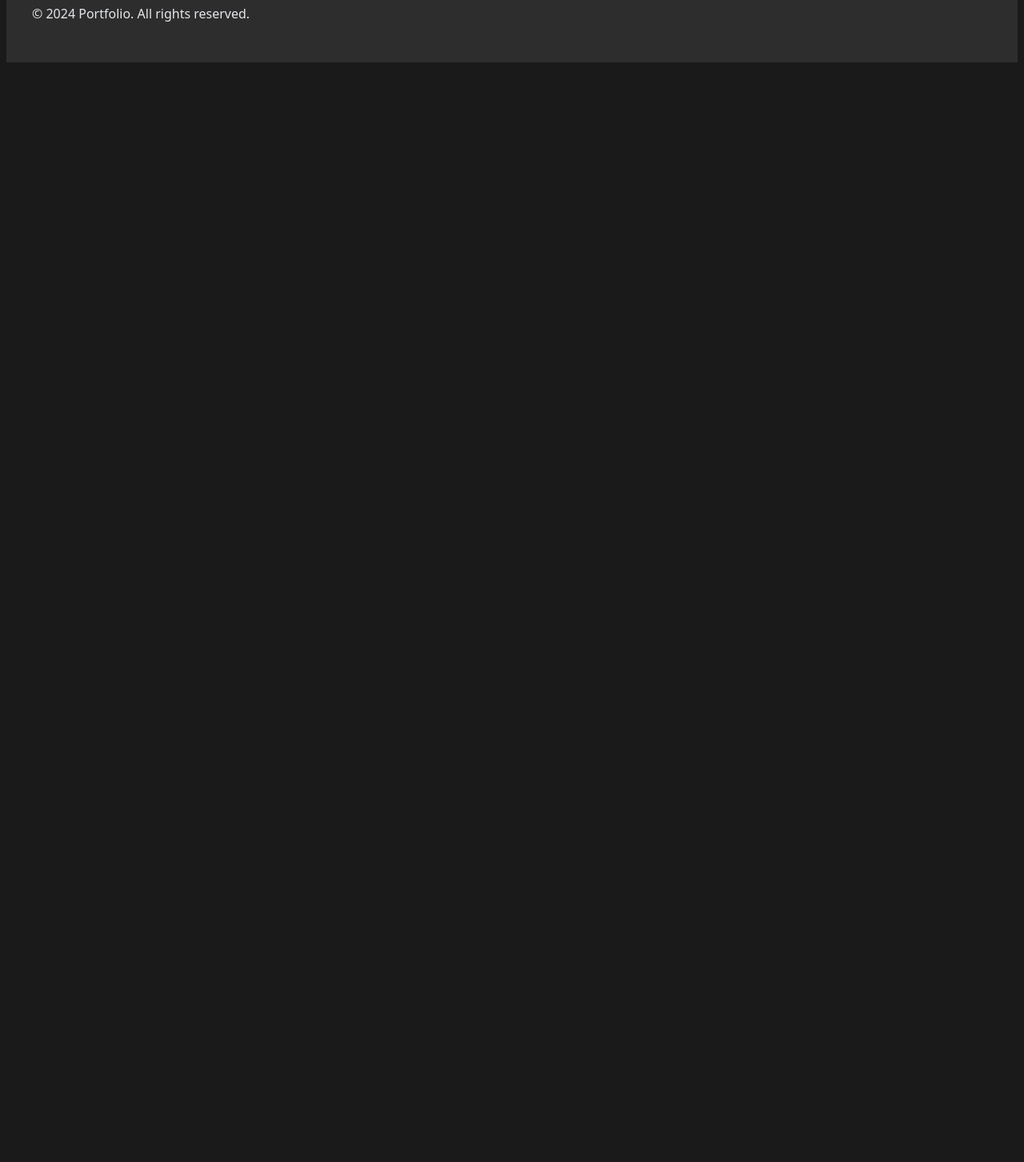
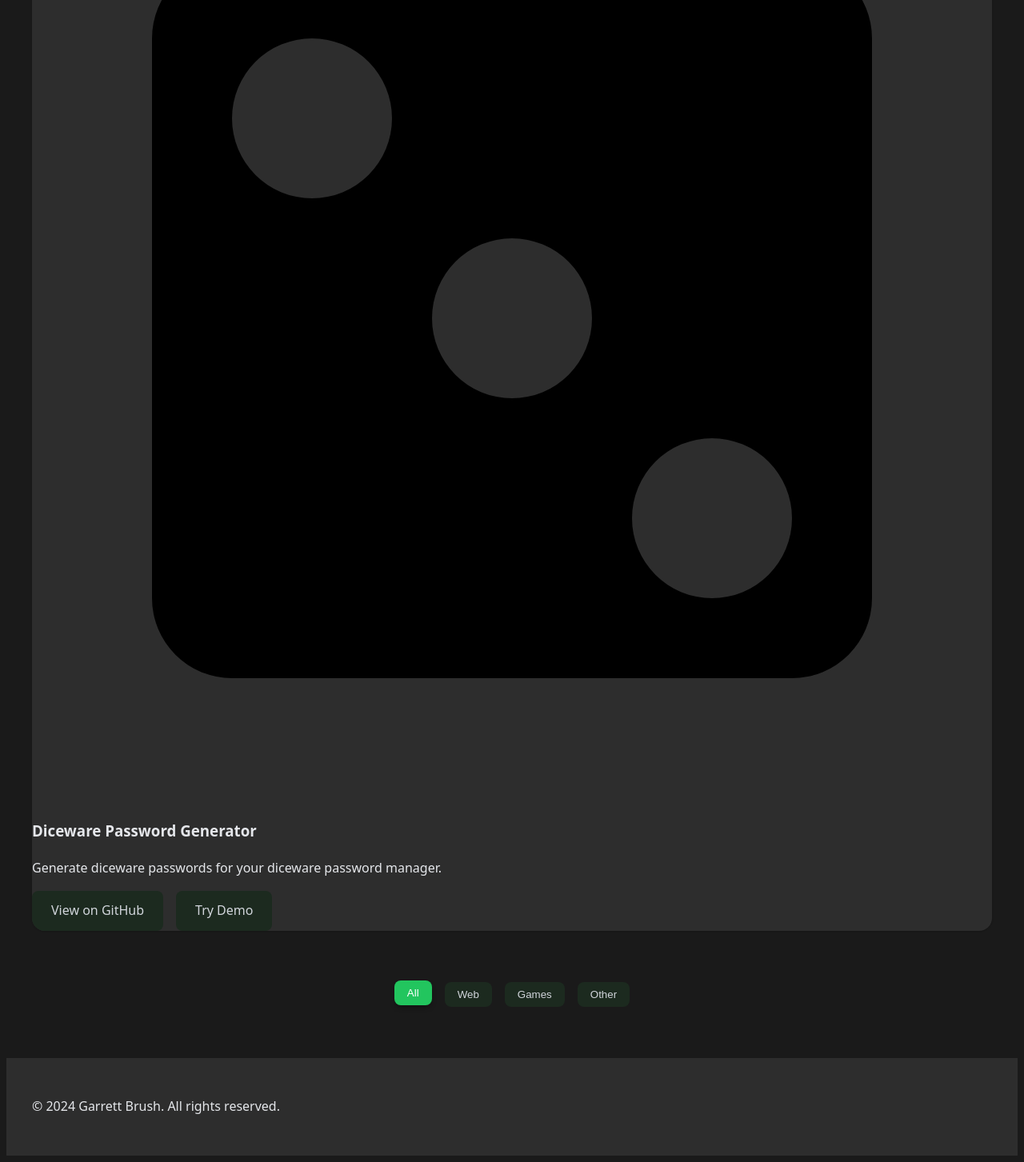
Before and after one commit to BrushWild/BrushWild.github.io, a plain HTML site: page projects.html in a window 1280 px wide. Shown: the part 498-1951 px from the top of the page at 80% size. Before the commit the page ends 800 px from the top, so only its background shows below. Drawn offline with nearby package versions, Linux system fonts and the light colour scheme.

Commit message:
Added projects!

```diff
--- a/projects.html
+++ b/projects.html
@@ -11,11 +11,6 @@
     <nav class="navbar">
         <div class="nav-content">
             <a href="index.html" class="nav-logo">Portfolio</a>
-            <ul class="nav-links">
-                <li><a href="index.html">Home</a></li>
-                <li><a href="projects.html" class="active">Projects</a></li>
-                <li><a href="contact.html">Contact</a></li>
-            </ul>
             <div class="social-links">
                 <a href="https://github.com/BrushWild" target="_blank" class="social-link">
                     <span class="material-symbols-rounded">code</span>
@@ -26,6 +21,11 @@
             </div>
             <button class="menu-btn">
                 <span class="material-symbols-rounded">menu</span>
+                <ul class="nav-links">
+                    <li><a href="index.html">Home</a></li>
+                    <li><a href="projects.html" class="active">Projects</a></li>
+                    <li><a href="contact.html">Contact</a></li>
+                </ul>
             </button>
         </div>
     </nav>
@@ -33,7 +33,7 @@
     <main class="container">
         <section class="projects-header">
             <h1>My Projects</h1>
-            <p>A collection of my work in development and game design</p>
+            <p>A collection of my side projects</p>
         </section>
 
         <section class="projects-grid">
@@ -52,7 +52,7 @@
 
     <footer>
         <div class="footer-content">
-            <p>&copy; 2024 Portfolio. All rights reserved.</p>
+            <p>&copy; 2024 Garrett Brush. All rights reserved.</p>
         </div>
     </footer>
 
--- a/scripts.js
+++ b/scripts.js
@@ -87,14 +87,59 @@ function handleSubmit(event) {
     return false;
 }
 
-//     // Log form data to console
-//     console.log('Form submission:', formData);
+const projects = [
+    {
+        title: "Diceware Password Generator",
+        image: "images/dice/dice-3.svg",
+        description: "Generate diceware passwords for your diceware password manager.",
+        github: "https://github.com/BrushWild/DicewareV2",
+        hasDemo: true,
+        demoUrl: "https://brushwild.github.io/DicewareV2/"
+    }
+    // {
+    //     title: "Project 2",
+    //     image: "images/project2.jpg",
+    //     description: "Description of project 2.",
+    //     github: "https://github.com/yourusername/project2"
+    // },
+    // {
+    //     title: "Project 3",
+    //     image: "images/project3.jpg",
+    //     description: "Description of project 3.",
+    //     github: "https://github.com/yourusername/project3"
+    // }
+];
 
-//     // Clear form
-//     event.target.reset();
+function loadProjects() {
+    const container = document.querySelector(".projects-grid");
+    if (!container) {
+        console.error("Projects grid container not found!");
+        return;
+    }
 
-//     // Show success message (you can enhance this with a proper UI notification)
-//     alert('Message sent successfully!');
+    try {
+        container.innerHTML = ""; // Clear existing content
 
-//     return false;
-// }
+        projects.forEach(project => {
+            const projectElement = document.createElement("div");
+            projectElement.classList.add("project-card");
+
+            projectElement.innerHTML = `
+                <img src="${project.image}" alt="${project.title}">
+                <h3>${project.title}</h3>
+                <p>${project.description}</p>
+                <div class="project-buttons">
+                    <a href="${project.github}" target="_blank" class="btn primary">View on GitHub</a>
+                    ${project.hasDemo ? `<a href="${project.demoUrl}" target="_blank" class="btn secondary">Try Demo</a>` : ''}
+                </div>
+            `;
+
+            container.appendChild(projectElement);
+        });
+    } catch (error) {
+        console.error("Error loading projects:", error);
+    }
+}
+
+// Load projects when the page loads
+document.addEventListener("DOMContentLoaded", loadProjects);
--- a/styles.css
+++ b/styles.css
@@ -203,12 +203,16 @@ footer {
     box-shadow: var(--shadow-lg);
 }
 .project-image {
-    width: 100%;
-    height: 200px;
-    object-fit: cover;
+    width: 50px;
+    height: 50px;
 }
 .project-content {
     padding: 1.5rem;
+}
+.project-buttons {
+    display: flex;
+    gap: 1rem;
+    flex-wrap: wrap;
 }
 .contact-content {
     display: grid;
```
Also changed, not shown: contact.html (+6 -6 lines), index.html (+1 -2 lines), images/dice/dice-1.svg (added), images/dice/dice-2.svg (added), images/dice/dice-3.svg (added), images/dice/dice-4.svg (added).
